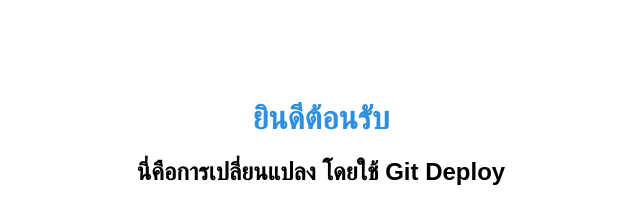
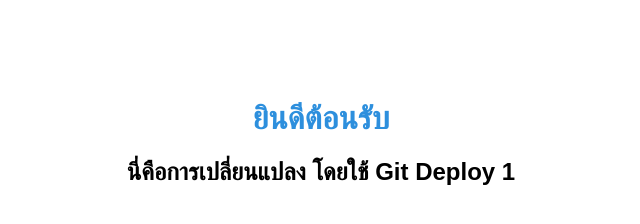
Before and after one commit to suphagron/Git-Deploy, a website: page public/index.html in a window 1280 px wide. Shown: the whole page, without its empty margins (319-959 px from the left). Drawn offline with Linux system fonts and the light colour scheme.

Commit message:
modified:   public/index.html

```diff
--- a/public/index.html
+++ b/public/index.html
@@ -20,7 +20,7 @@
 
 <body>
     <h1>ยินดีต้อนรับ</h1>
-    <h2>นี่คือการเปลี่ยนแปลง โดยใช้ Git Deploy</h2>
+    <h2>นี่คือการเปลี่ยนแปลง โดยใช้ Git Deploy 1</h2>
 </body>
 
 </html>
```
